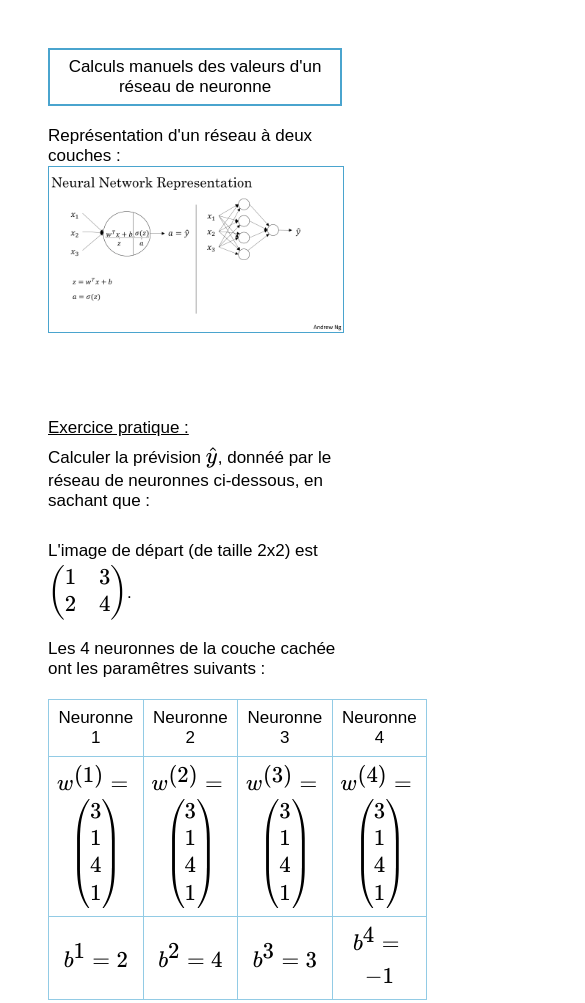
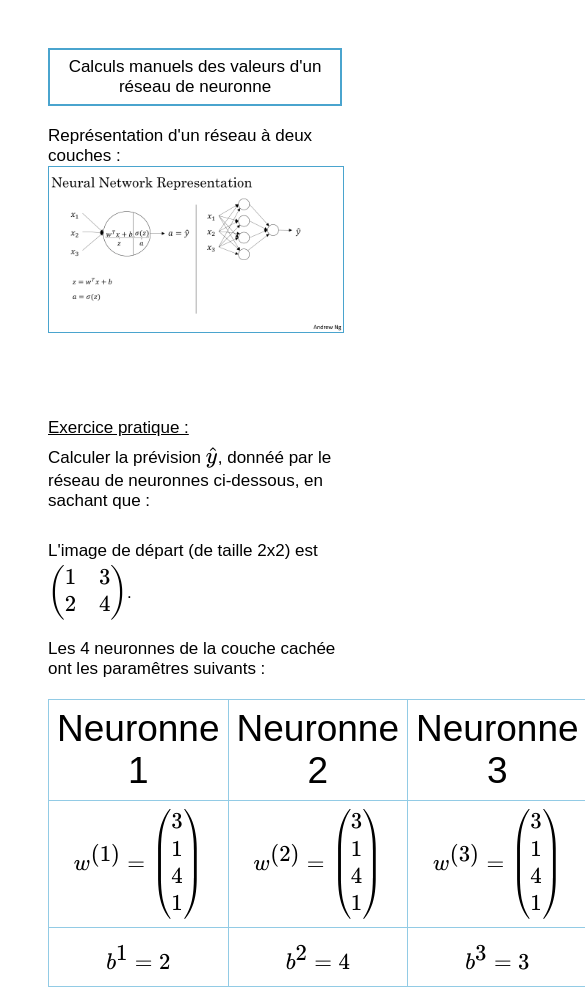
Before and after one commit to vert-veine/vert-veine.github.io, a plain HTML site: page exercice_pratique.html in a window 390 px wide. Shown: the top 1003 px of the page, 585 px wide, since content can reach past the window. Drawn offline with nearby package versions, Linux system fonts and the light colour scheme.

Commit message:
css v1 to be tested

```diff
--- a/css.css
+++ b/css.css
@@ -5,6 +5,16 @@
 
 #big_nn{
   width : 40%;
+}
+table {
+  border-collapse: collapse;
+}
+th, td {
+  border: 1px solid #92CBE5;;
+  padding: 8px;
+  text-align: center;
+  font-family: Arial, sans-serif;
+  font-size:17px;
 }
 
 
@@ -17,7 +27,13 @@
   #big_nn{
     width : 100%;
 }
-
+th, td {
+  border: 1px solid #92CBE5;;
+  padding: 8px;
+  text-align: center;
+  font-family: Arial, sans-serif;
+  font-size:37px;
+}
 }
 
 span {
@@ -26,8 +42,8 @@ span {
 
 body {
     font-family: Arial, sans-serif;
+    font-size:17px;
     padding : 40px;
-    font-size:17px;
 }
 
 #titre {
@@ -62,14 +78,6 @@ a {
     background-color: #4AA4CE; /* Couleur du soulignement au survol */
   }
 
-table {
-    border-collapse: collapse;
-}
-th, td {
-    border: 1px solid #92CBE5;;
-    padding: 8px;
-    text-align: center;
-}
 
 
 .hidden_div {
```
Also changed, not shown: index.html (+0 -1 lines).
